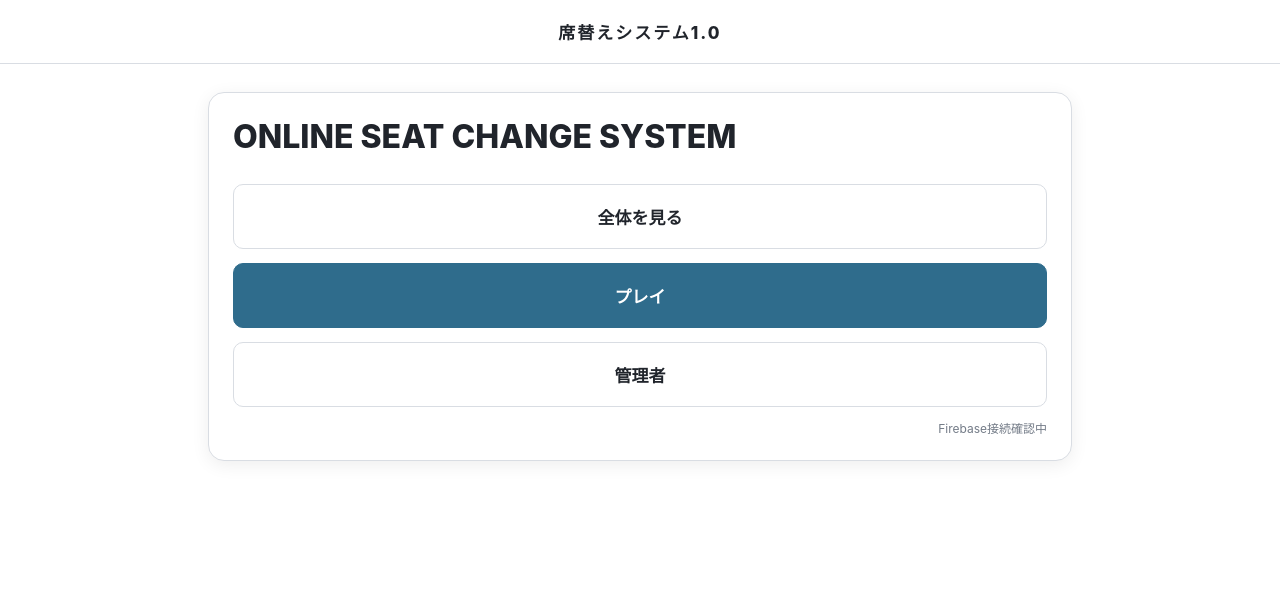
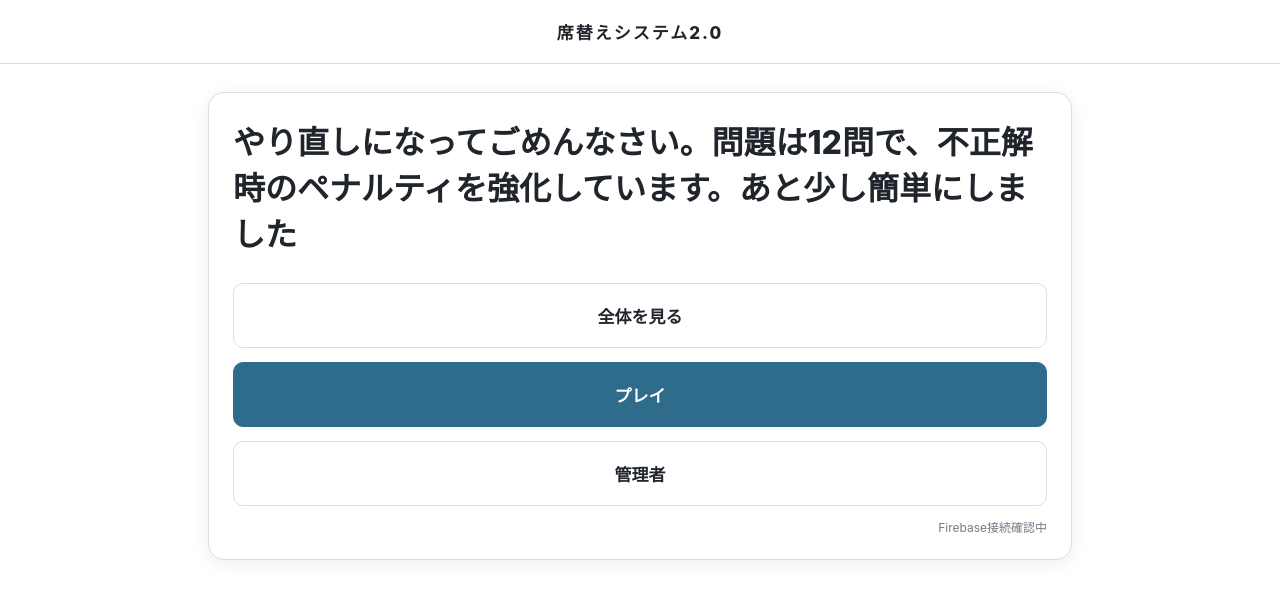
Before and after one commit to dpybm8zm7k-ai/seat-change-1117, a plain HTML site: page index.html in a window 1280 px wide. Drawn offline with Linux system fonts and the light colour scheme; no server answers.

Commit message:
Update index.html

```diff
--- a/index.html
+++ b/index.html
@@ -133,12 +133,12 @@ hr{border:none;border-top:1px solid var(--border);margin:22px 0}
 
 <body>
 <div class="app">
-<header><div class="brand">　席替えシステム1.0　</div></header>
+<header><div class="brand">　席替えシステム2.0　</div></header>
 <main>
 
 <section id="top-screen" class="screen active">
   <div class="panel">
-    <h1>ONLINE SEAT CHANGE SYSTEM</h1>
+    <h1>やり直しになってごめんなさい。問題は12問で、不正解時のペナルティを強化しています。あと少し簡単にしました</h1>
     <p class="description"> </p>
     <div class="stack" style="margin-top:28px">
       <button type="button" class="button menu-button" onclick="showSeats()">全体を見る</button>
```
